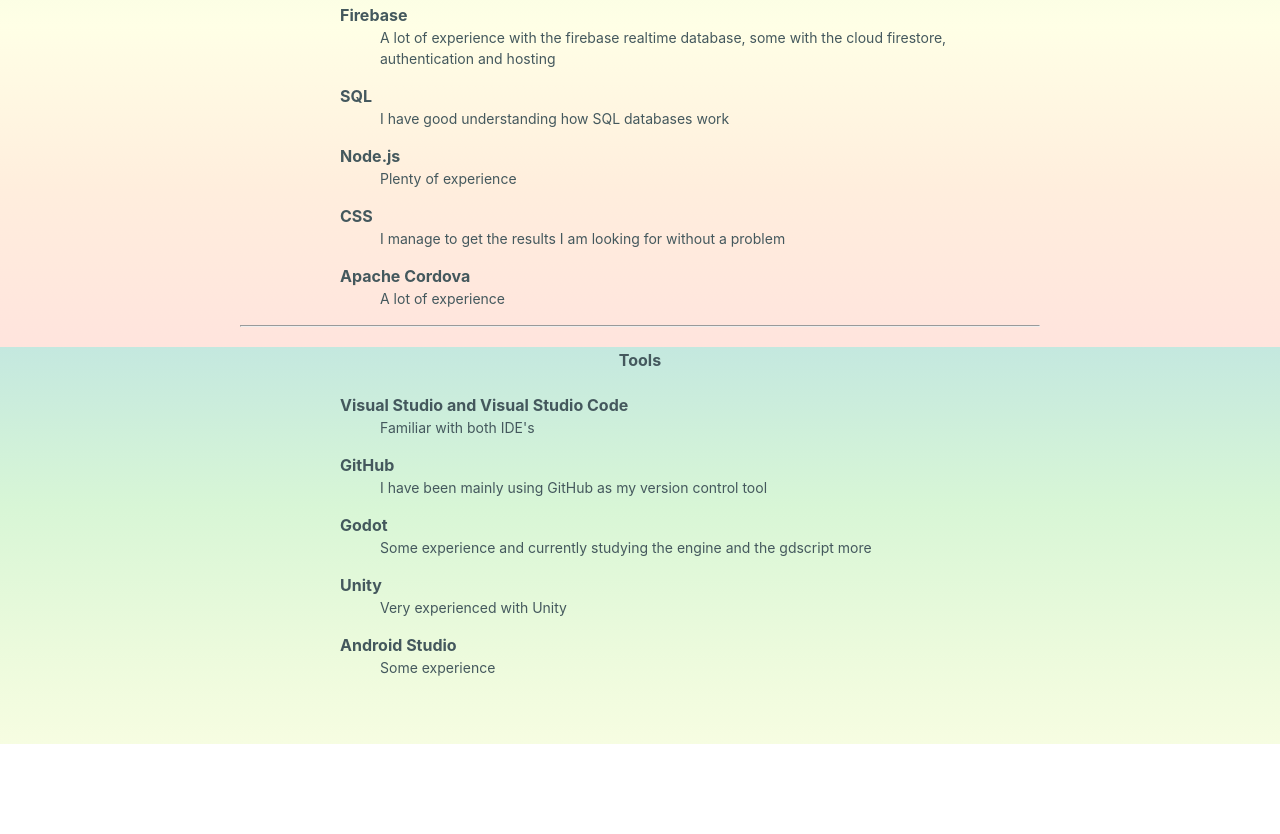
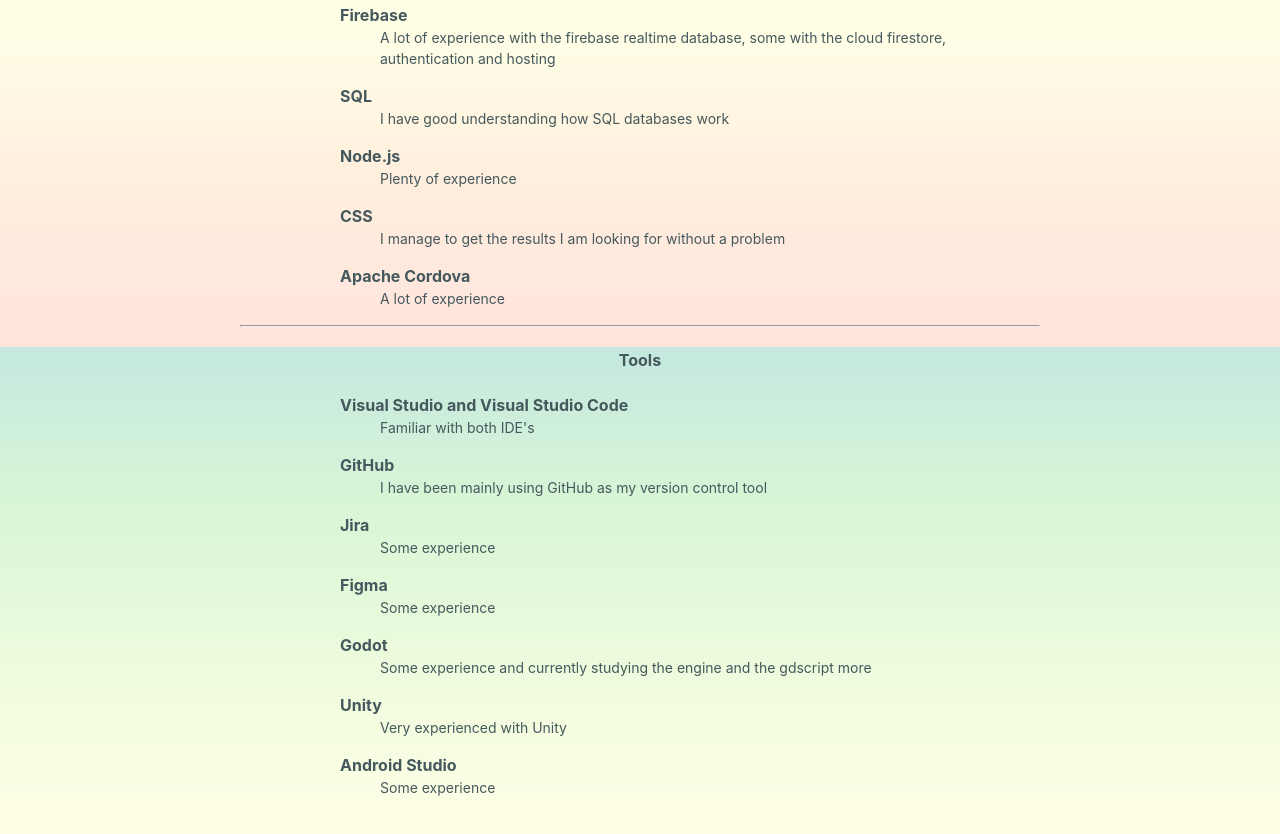
Before and after one commit to Lagical/portfolio, a website: page public/programming.html in a window 1280 px wide. Shown: the part 2053-2887 px from the top of the page. Before the commit the page ends 2797 px from the top, so only its background shows below. Drawn offline with Linux system fonts and the light colour scheme.

Commit message:
Added more experience

```diff
--- a/public/programming.html
+++ b/public/programming.html
@@ -101,6 +101,10 @@
             <dd>Familiar with both IDE's</dd>
             <dt>GitHub</dt>
             <dd>I have been mainly using GitHub as my version control tool</dd>
+            <dt>Jira</dt>
+            <dd>Some experience</dd>
+            <dt>Figma</dt>
+            <dd>Some experience</dd>
             <dt>Godot</dt>
             <dd>Some experience and currently studying the engine and the gdscript more</dd>
             <dt>Unity</dt>
```
